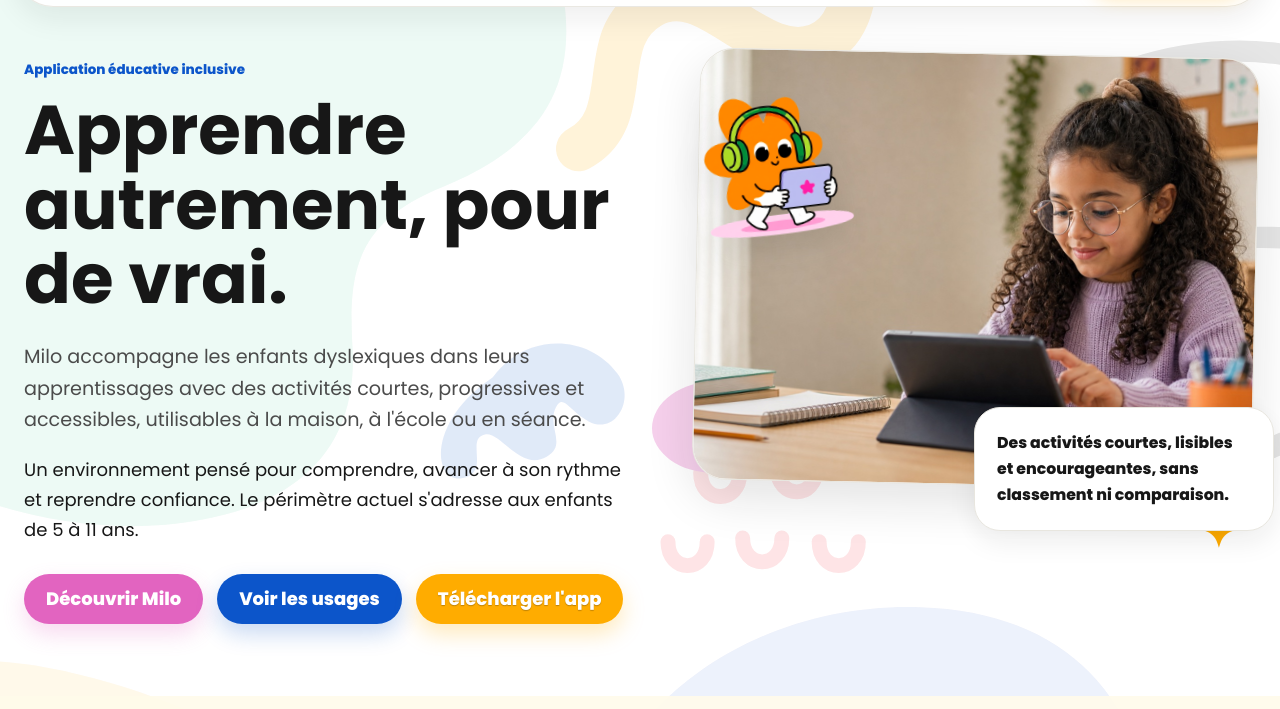
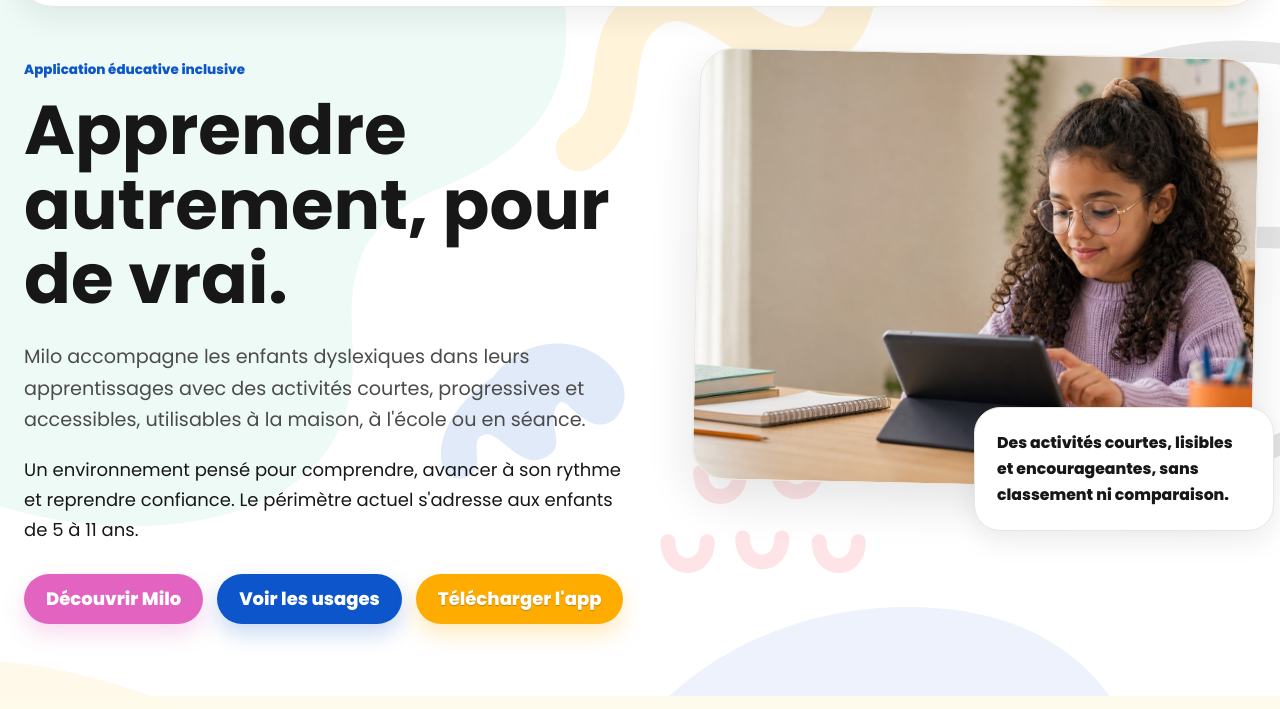
Before and after one commit to jujusj/milo-web, a website: page index.html in a window 1280 px wide. Shown: the part 91-800 px from the top of the page. Drawn offline with Linux system fonts and the light colour scheme.

Commit message:
Remove hero overlay decorations

```diff
--- a/index.html
+++ b/index.html
@@ -97,9 +97,6 @@
           </div>
           <div class="visual-stack" aria-label="Enfant utilisant une tablette avec Milo">
             <span class="decorative-shape shape-yellow" aria-hidden="true"></span>
-            <span class="decorative-shape shape-pink" aria-hidden="true"></span>
-            <span class="decorative-shape shape-star" aria-hidden="true">✦</span>
-            <img class="mascot-sticker hero-mascot" src="/assets/mascot/milo-tablette.png" width="900" height="873" alt="" aria-hidden="true">
             <div class="photo-card hero-photo">
               <img src="/assets/photos/child-tablet-home-hero.jpg" width="1500" height="938" alt="Enfant assis à un bureau, concentré et détendu, utilisant une tablette pour apprendre" fetchpriority="high">
             </div>
--- a/styles.css
+++ b/styles.css
@@ -360,21 +360,6 @@
   min-height: 520px;
 }
 
-.mascot-sticker {
-  position: absolute;
-  z-index: 2;
-  width: clamp(104px, 14vw, 170px);
-  height: auto;
-  pointer-events: none;
-}
-
-.hero-mascot {
-  left: 10px;
-  top: 30px;
-  transform: rotate(-7deg);
-  filter: drop-shadow(0 14px 18px rgba(23, 23, 23, 0.14));
-}
-
 .photo-card {
   position: relative;
   overflow: hidden;
@@ -430,23 +415,6 @@
   height: 90px;
   border-radius: 42% 58% 54% 46%;
   background: var(--color-orange-soft);
-}
-
-.shape-pink {
-  left: -28px;
-  bottom: 100px;
-  width: 128px;
-  height: 92px;
-  border-radius: 58% 42% 45% 55%;
-  background: var(--color-pink-soft);
-}
-
-.shape-star {
-  right: 18px;
-  bottom: 2px;
-  color: var(--color-orange);
-  font-size: 48px;
-  font-weight: 900;
 }
 
 .feature-grid,
@@ -1203,12 +1171,6 @@
     margin-top: 18px;
   }
 
-  .hero-mascot {
-    left: 2px;
-    top: 10px;
-    width: 104px;
-  }
-
   .app-download-panel {
     padding-top: 138px;
   }
```
